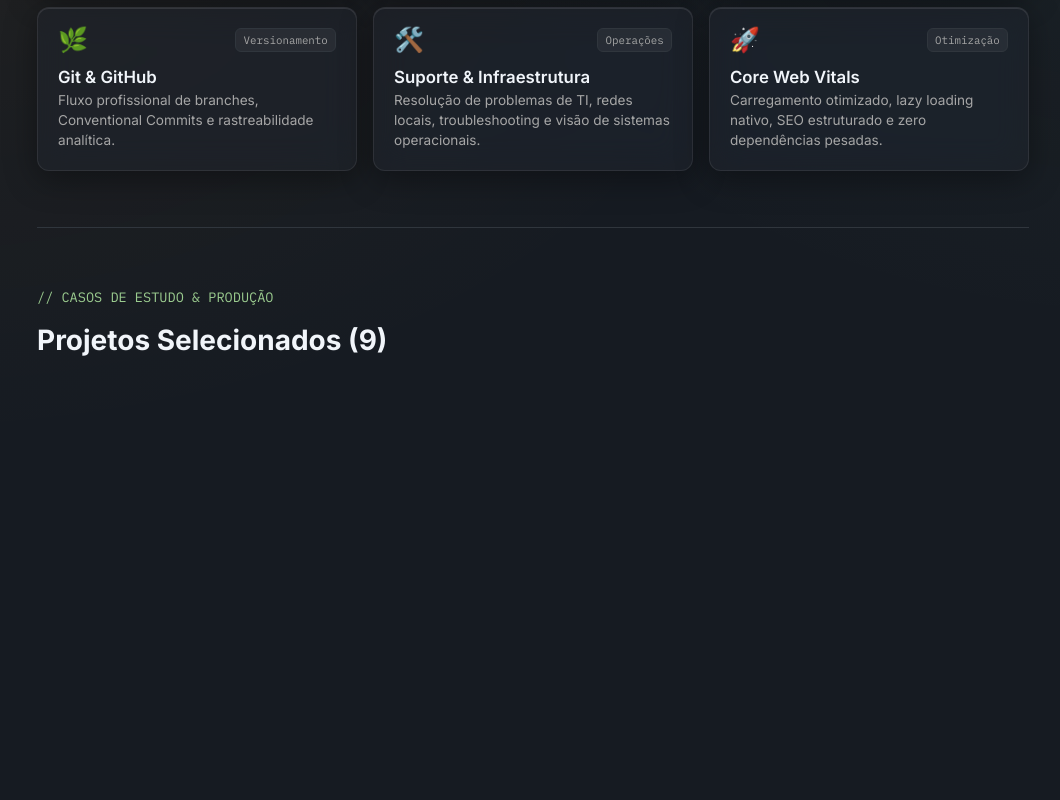
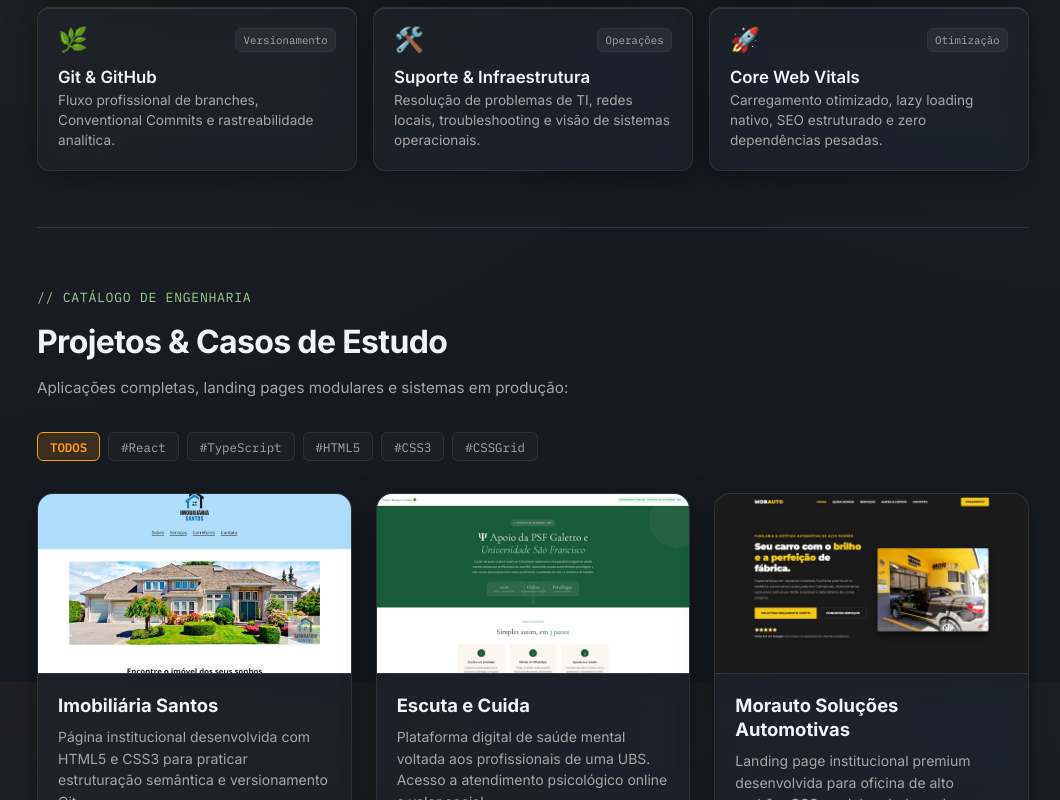
Before and after one commit to eilincoln/portfolio, a React (Vite) app: page / in a window 1280 px wide. Shown: the part 918-1718 px from the top of the page, without its empty margins (107-1167 px from the left). Before the commit the page ends 1353 px from the top, so only its background shows below. Built offline with nearby package versions, Linux system fonts and the light colour scheme.

Commit message:
feat: implementa vitrine de projetos com filtros e cards macos

```diff
--- a/src/App.tsx
+++ b/src/App.tsx
@@ -1,7 +1,7 @@
 import { Navbar } from "./components/Navbar/Navbar";
 import { Hero } from "./components/Hero/Hero";
 import { Skills } from "./components/Skills/Skills";
-import { projects } from "./data/projects";
+import { Projects } from "./components/Projects/Projects";
 
 export function App() {
   return (
@@ -21,33 +21,7 @@ export function App() {
       >
         <Hero />
         <Skills />
-
-        <section
-          id="projetos"
-          style={{
-            padding: "3.5rem 0",
-            borderTop: "1px solid var(--border-subtle)",
-          }}
-        >
-          <span
-            style={{
-              fontFamily: "var(--font-mono)",
-              color: "var(--accent-status)",
-              fontSize: "0.85rem",
-            }}
-          >
-            // CASOS DE ESTUDO & PRODUÇÃO
-          </span>
-          <h2
-            style={{
-              fontSize: "1.75rem",
-              marginTop: "0.5rem",
-              marginBottom: "1rem",
-            }}
-          >
-            Projetos Selecionados ({projects.length})
-          </h2>
-        </section>
+        <Projects />
       </main>
     </div>
   );
--- /dev/null
+++ b/src/components/Projects/Projects.module.css
@@ -0,0 +1,198 @@
+.section {
+  padding: 3.5rem 0;
+  border-top: 1px solid var(--border-subtle);
+  width: 100%;
+}
+
+.header {
+  margin-bottom: 2rem;
+}
+
+.tag {
+  font-family: var(--font-mono);
+  font-size: 0.825rem;
+  color: var(--accent-status);
+  text-transform: uppercase;
+  letter-spacing: 0.05em;
+  display: inline-block;
+  margin-bottom: 0.5rem;
+}
+
+.title {
+  font-size: clamp(1.5rem, 3vw, 2rem);
+  font-weight: 700;
+  color: var(--text-primary);
+  margin-bottom: 0.5rem;
+  letter-spacing: -0.02em;
+}
+
+.subtitle {
+  font-size: 0.95rem;
+  color: var(--text-muted);
+  max-width: 620px;
+}
+
+/* Barra de Filtros por Tag */
+.filterBar {
+  display: flex;
+  align-items: center;
+  gap: 0.5rem;
+  flex-wrap: wrap;
+  margin-bottom: 2rem;
+}
+
+.filterBtn {
+  font-family: var(--font-mono);
+  font-size: 0.775rem;
+  padding: 0.35rem 0.75rem;
+  border-radius: var(--radius-sm);
+  background: var(--glass-card-bg);
+  border: 1px solid var(--glass-border);
+  color: var(--text-muted);
+  transition: all var(--transition-fast);
+}
+
+.filterBtn:hover {
+  color: var(--text-primary);
+  border-color: var(--glass-border-highlight);
+}
+
+.filterBtnActive {
+  background: rgba(255, 155, 21, 0.15);
+  border-color: var(--accent-cta);
+  color: var(--accent-cta);
+  font-weight: 600;
+}
+
+/* Grid de Projetos */
+.grid {
+  display: grid;
+  grid-template-columns: repeat(auto-fill, minmax(300px, 1fr));
+  gap: 1.5rem;
+}
+
+/* Card Vidro macOS */
+.card {
+  background: var(--glass-card-bg);
+  backdrop-filter: blur(16px) saturate(180%);
+  -webkit-backdrop-filter: blur(16px) saturate(180%);
+  border: 1px solid var(--glass-border);
+  box-shadow: var(--glass-shadow), var(--glass-inner-bevel);
+  border-radius: var(--radius-lg);
+  overflow: hidden;
+  display: flex;
+  flex-direction: column;
+  transition:
+    transform var(--transition-fast),
+    border-color var(--transition-fast);
+}
+
+.card:hover {
+  transform: translateY(-4px);
+  border-color: var(--glass-border-highlight);
+}
+
+/* Capa do Projeto */
+.imageWrapper {
+  position: relative;
+  width: 100%;
+  height: 180px;
+  background-color: var(--bg-card);
+  overflow: hidden;
+  border-bottom: 1px solid var(--border-subtle);
+}
+
+.image {
+  width: 100%;
+  height: 100%;
+  object-fit: cover;
+  transition: transform 0.3s ease;
+}
+
+.card:hover .image {
+  transform: scale(1.04);
+}
+
+/* Conteúdo do Card */
+.content {
+  padding: 1.25rem;
+  display: flex;
+  flex-direction: column;
+  flex: 1;
+  justify-content: space-between;
+}
+
+.projectTitle {
+  font-size: 1.15rem;
+  font-weight: 700;
+  color: var(--text-primary);
+  margin-bottom: 0.5rem;
+  line-height: 1.3;
+}
+
+.description {
+  font-size: 0.875rem;
+  color: var(--text-muted);
+  line-height: 1.55;
+  margin-bottom: 1.25rem;
+  display: -webkit-box;
+  -webkit-line-clamp: 4;
+  -webkit-box-orient: vertical;
+  overflow: hidden;
+}
+
+/* Tags */
+.tagsWrapper {
+  display: flex;
+  flex-wrap: wrap;
+  gap: 0.4rem;
+  margin-bottom: 1.25rem;
+}
+
+.tagBadge {
+  font-family: var(--font-mono);
+  font-size: 0.7rem;
+  padding: 0.15rem 0.45rem;
+  border-radius: var(--radius-sm);
+  background: rgba(255, 255, 255, 0.04);
+  color: var(--text-muted);
+  border: 1px solid var(--border-subtle);
+}
+
+/* Rodapé do Card com Ações */
+.cardFooter {
+  display: flex;
+  align-items: center;
+  gap: 0.75rem;
+  padding-top: 0.75rem;
+  border-top: 1px solid var(--border-subtle);
+}
+
+.actionLink {
+  font-family: var(--font-mono);
+  font-size: 0.8rem;
+  font-weight: 600;
+  color: var(--accent-cta);
+  display: inline-flex;
+  align-items: center;
+  gap: 0.35rem;
+  transition: color var(--transition-fast);
+}
+
+.actionLink:hover {
+  color: var(--accent-cta-hover);
+}
+
+.githubLink {
+  font-family: var(--font-mono);
+  font-size: 0.8rem;
+  color: var(--text-muted);
+  display: inline-flex;
+  align-items: center;
+  gap: 0.35rem;
+  transition: color var(--transition-fast);
+}
+
+.githubLink:hover {
+  color: var(--text-primary);
+}
--- /dev/null
+++ b/src/components/Projects/Projects.tsx
@@ -0,0 +1,127 @@
+import { useState, useMemo } from "react";
+import { projects, type Project } from "../../data/projects";
+import styles from "./Projects.module.css";
+
+export function Projects() {
+  const [selectedTag, setSelectedTag] = useState<string>("TODOS");
+
+  // Coleta as tags mais relevantes para os filtros rápidos
+  const availableTags = useMemo(() => {
+    const coreTags = [
+      "TODOS",
+      "#React",
+      "#TypeScript",
+      "#HTML5",
+      "#CSS3",
+      "#CSSGrid",
+    ];
+    return coreTags;
+  }, []);
+
+  // Filtra projetos dinamicamente
+  const filteredProjects = useMemo(() => {
+    if (selectedTag === "TODOS") return projects;
+    return projects.filter((p) => p.tags.includes(selectedTag));
+  }, [selectedTag]);
+
+  return (
+    <section
+      id="projetos"
+      className={styles.section}
+      aria-labelledby="projects-heading"
+    >
+      <div className={styles.header}>
+        <span className={styles.tag}>// Catálogo de Engenharia</span>
+        <h2 id="projects-heading" className={styles.title}>
+          Projetos & Casos de Estudo
+        </h2>
+        <p className={styles.subtitle}>
+          Aplicações completas, landing pages modulares e sistemas em produção:
+        </p>
+      </div>
+
+      {/* Filtros por Stack */}
+      <div
+        className={styles.filterBar}
+        role="toolbar"
+        aria-label="Filtros de projetos"
+      >
+        {availableTags.map((tag) => (
+          <button
+            key={tag}
+            type="button"
+            className={`${styles.filterBtn} ${selectedTag === tag ? styles.filterBtnActive : ""}`}
+            onClick={() => setSelectedTag(tag)}
+          >
+            {tag}
+          </button>
+        ))}
+      </div>
+
+      {/* Grid de Cards */}
+      <div className={styles.grid}>
+        {filteredProjects.map((project: Project) => (
+          <article key={project.title} className={styles.card}>
+            {project.image && (
+              <div className={styles.imageWrapper}>
+                <img
+                  src={project.image}
+                  alt={`Capa do projeto ${project.title}`}
+                  className={styles.image}
+                  loading="lazy"
+                  onError={(e) => {
+                    // Oculta a área da imagem caso falhe o carregamento
+                    e.currentTarget.style.display = "none";
+                  }}
+                />
+              </div>
+            )}
+
+            <div className={styles.content}>
+              <div>
+                <h3 className={styles.projectTitle}>{project.title}</h3>
+                <p className={styles.description}>{project.description}</p>
+              </div>
+
+              <div>
+                <div className={styles.tagsWrapper}>
+                  {project.tags.map((tag) => (
+                    <span key={tag} className={styles.tagBadge}>
+                      {tag}
+                    </span>
+                  ))}
+                </div>
+
+                <div className={styles.cardFooter}>
+                  {project.link && (
+                    <a
+                      href={project.link}
+                      target="_blank"
+                      rel="noopener noreferrer"
+                      className={styles.actionLink}
+                    >
+                      <span>Acessar Projeto</span>
+                      <span aria-hidden="true">&rarr;</span>
+                    </a>
+                  )}
+
+                  {project.github && (
+                    <a
+                      href={project.github}
+                      target="_blank"
+                      rel="noopener noreferrer"
+                      className={styles.githubLink}
+                    >
+                      <span>GitHub</span>
+                      <span aria-hidden="true">&nearr;</span>
+                    </a>
+                  )}
+                </div>
+              </div>
+            </div>
+          </article>
+        ))}
+      </div>
+    </section>
+  );
+}
```
